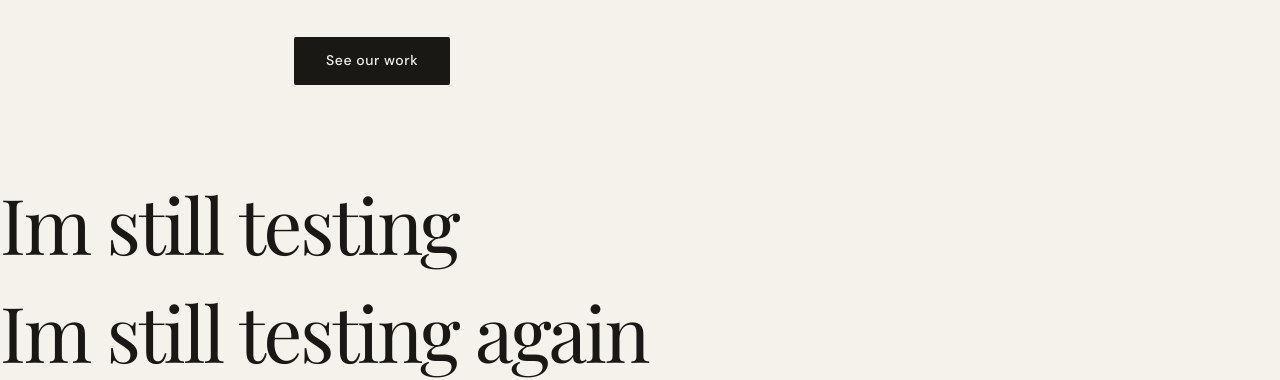
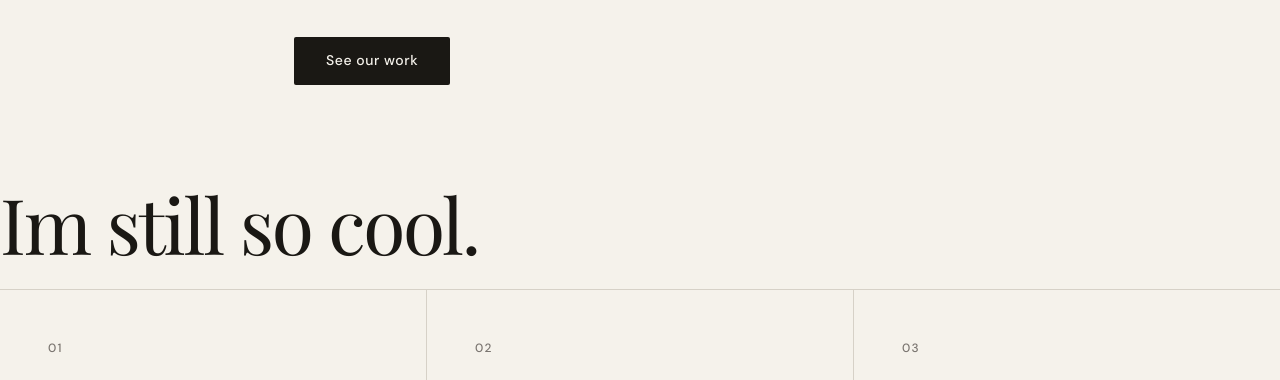
Before and after one commit to David-Odesomi/Devops_Test, a plain HTML site: page index.html in a window 1280 px wide. Shown: the part 534-914 px from the top of the page. Drawn offline with nearby package versions, Linux system fonts and the light colour scheme.

Commit message:
Added Version naming, updated html and css.

```diff
--- a/index.html
+++ b/index.html
@@ -25,8 +25,7 @@
     <a href="#" class="btn">See our work</a>
   </header>
 
-  <h1>Im still testing</h1>
-  <h1>Im still testing again</h1>
+  <h1>Im still so cool.</h1>
 
   <section class="cards">
     <div class="card">
```
Also changed, not shown: 1 other file.
